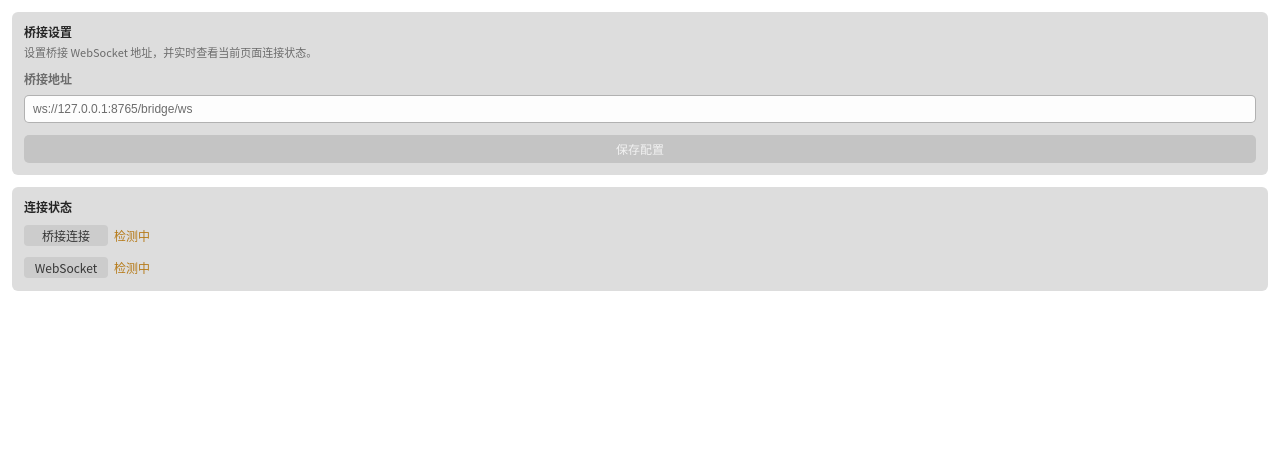
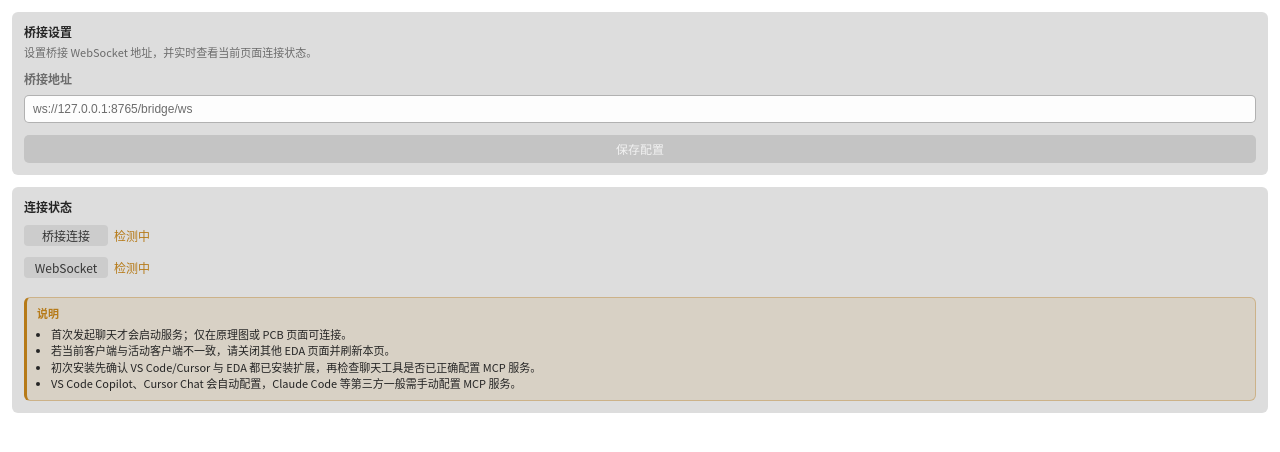
Before and after one commit to KrOik/JLCEDA-MCP, a website with bundled scripts: page mcp-connector/iframe/settings.html in a window 1280 px wide. Built offline with nearby package versions, Linux system fonts and the light colour scheme.

Commit message:
新增状态提示说明，调整连接器状态文案，优化设置页面尺寸

```diff
--- a/mcp-connector/iframe/settings.html
+++ b/mcp-connector/iframe/settings.html
@@ -347,6 +347,41 @@
 				display: none;
 			}
 
+			.status-note {
+				margin: 10px 0 0;
+				padding: 8px 10px;
+				border-radius: 6px;
+				border: 1px solid color-mix(in srgb, var(--warn) 34%, transparent);
+				border-left: 3px solid var(--warn);
+				background: color-mix(in srgb, var(--warn) 12%, transparent);
+				font-size: 11px;
+				line-height: 1.55;
+				color: var(--text);
+			}
+
+			.status-note strong {
+				color: var(--warn);
+				font-weight: 700;
+			}
+
+			.status-note-title {
+				margin: 0 0 4px;
+				color: var(--warn);
+				font-weight: 700;
+				font-size: 11px;
+				line-height: 1.4;
+			}
+
+			.status-note-list {
+				margin: 0;
+				padding-left: 14px;
+			}
+
+			.status-note-list li {
+				margin: 0;
+				line-height: 1.5;
+			}
+
 			.status-connecting {
 				color: var(--warn);
 				font-size: 12px;
@@ -399,6 +434,15 @@
 						<p class="status-title">WebSocket</p>
 						<p id="socketStatusText" class="status-text status-connecting">检测中</p>
 					</div>
+					<div class="status-note">
+						<p class="status-note-title">说明</p>
+						<ul class="status-note-list">
+							<li>首次发起聊天才会启动服务；仅在原理图或 PCB 页面可连接。</li>
+							<li>若当前客户端与活动客户端不一致，请关闭其他 EDA 页面并刷新本页。</li>
+							<li>初次安装先确认 VS Code/Cursor 与 EDA 都已安装扩展，再检查聊天工具是否已正确配置 MCP 服务。</li>
+							<li>VS Code Copilot、Cursor Chat 会自动配置，Claude Code 等第三方一般需手动配置 MCP 服务。</li>
+						</ul>
+					</div>
 				</div>
 			</section>
 		</main>
--- a/mcp-connector/src/index.ts
+++ b/mcp-connector/src/index.ts
@@ -29,7 +29,7 @@ export function activate(status?: 'onStartupFinished', arg?: string): void {
  * 页面用于配置 MCP 服务器地址并查看连接状态。
  */
 export function openSettingsPage(): void {
-	void eda.sys_IFrame.openIFrame('/iframe/settings.html', 500, 310, 'jlc-mcp-settings-dialog', { minimizeButton: true, minimizeStyle: 'collapsed' });
+	void eda.sys_IFrame.openIFrame('/iframe/settings.html', 600, 420, 'jlc-mcp-settings-dialog', { minimizeButton: true, minimizeStyle: 'collapsed' });
 }
 
 /**
--- a/mcp-connector/src/state/state-manager.ts
+++ b/mcp-connector/src/state/state-manager.ts
@@ -19,12 +19,12 @@ export class ConnectorStateManager {
 	public static readonly text = {
 		// 连接状态文案：用于连接过程、角色显示与失败提示。
 		connection: {
-			connectingWaiting: '连接器正在等待 VS Code 侧服务就绪...',
+			connectingWaiting: '等待服务端 stdio 启动',
 			connectingService: '正在连接桥接服务',
 			connected: '已连接',
 			disconnected: '未连接',
 			websocketConnecting: '连接中',
-			connectFailed: '连接失败，stdio 未启动。',
+			connectFailed: '继续等待服务端 stdio 启动',
 			connectFailedRetryDetail: '连接失败，系统将自动重试',
 			standby: '当前页面待命中',
 			currentClientPrefix: '当前客户端：',
```
